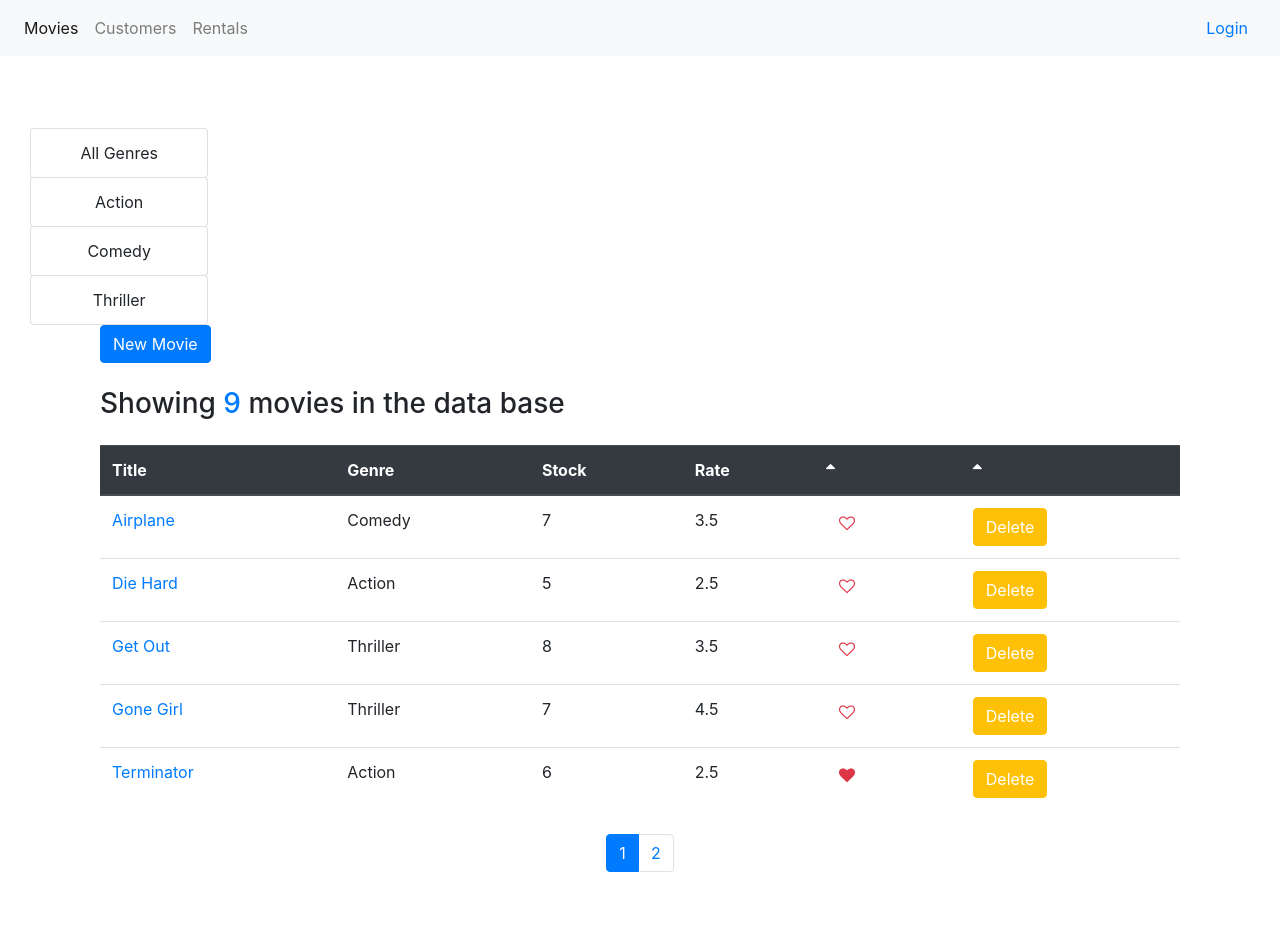
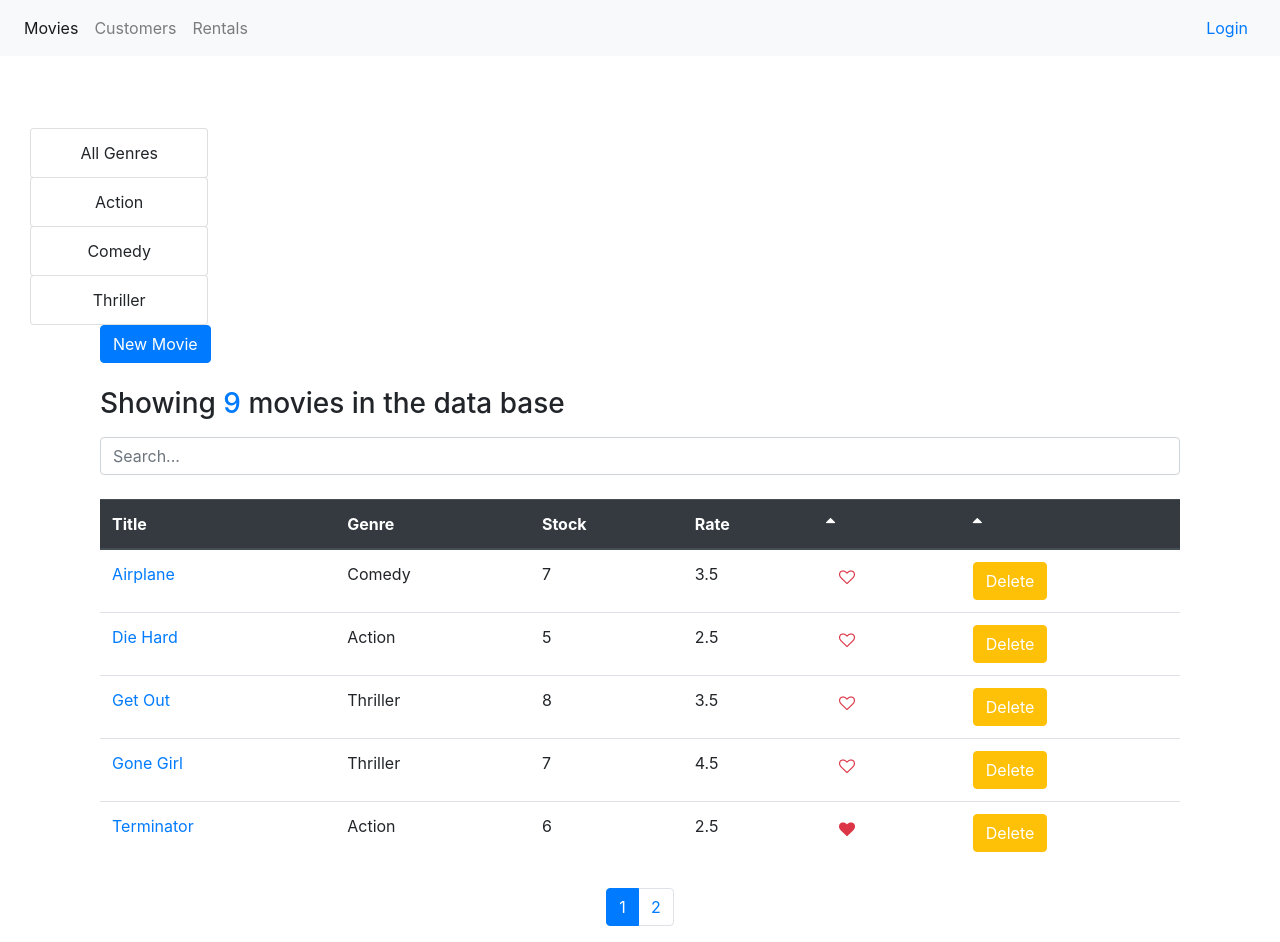
Before and after one commit to sungcastro/react-table, a React (Create React App) app: page /movies in a window 1280 px wide. Before the commit the page ends 888 px from the top, so only its background shows below. Built offline with nearby package versions, Linux system fonts and the light colour scheme.

Commit message:
Search Movies

```diff
--- /dev/null
+++ b/src/components/common/searchBox.jsx
@@ -0,0 +1,18 @@
+import React from "react";
+
+const SearchBox = ({ value, onChange }) => {
+  return (
+    <div>
+      <input
+        type="text"
+        name="query"
+        className="form-control my-3"
+        placeholder="Search..."
+        value={value}
+        onChange={e => onChange(e.currentTarget.value)}
+      />
+    </div>
+  );
+};
+
+export default SearchBox;
--- a/src/components/movies.jsx
+++ b/src/components/movies.jsx
@@ -2,6 +2,7 @@ import React, { Component } from "react";
 import MoviesTable from "./moviesTable";
 import Pagination from "./common/pagination";
 import ListGroup from "./common/listGroup";
+import SearchBox from "./common/searchBox";
 import { getMovies } from "../services/fakeMovieService";
 import { getGenres } from "../services/fakeGenreService";
 import { paginate } from "../utils/paginate";
@@ -14,6 +15,8 @@ class Movies extends Component {
     genres: [],
     pageSize: 5,
     currentPage: 1,
+    searchQuery: "",
+    selectedGenre: null,
     sortColum: { column: "title", order: "asc" }
   };
 
@@ -44,7 +47,11 @@ class Movies extends Component {
   };
 
   handleGenreSelect = genre => {
-    this.setState({ selectedGenre: genre, currentPage: 1 });
+    this.setState({ selectedGenre: genre, searchQuery: "", currentPage: 1 });
+  };
+
+  handleSearch = query => {
+    this.setState({ searchQuery: query, selectedGenre: null, currentPage: 1 });
   };
 
   getPageData = () => {
@@ -53,13 +60,17 @@ class Movies extends Component {
       currentPage,
       sortColum,
       selectedGenre,
+      searchQuery,
       movies: allMovies
     } = this.state;
 
-    const filtered =
-      selectedGenre && selectedGenre._id
-        ? allMovies.filter(m => m.genre._id === selectedGenre._id)
-        : allMovies;
+    let filtered = allMovies;
+    if (searchQuery)
+      filtered = allMovies.filter(m =>
+        m.title.toLowerCase().startsWith(searchQuery.toLocaleLowerCase())
+      );
+    else if (selectedGenre && selectedGenre._id)
+      filtered = allMovies.filter(m => m.genre._id === selectedGenre._id);
 
     const sorted = _.orderBy(filtered, [sortColum.column], [sortColum.order]);
 
@@ -72,7 +83,14 @@ class Movies extends Component {
   };
 
   render() {
-    const { pageSize, currentPage, sortColum } = this.state;
+    const {
+      genres,
+      pageSize,
+      currentPage,
+      sortColum,
+      selectedGenre,
+      searchQuery
+    } = this.state;
 
     const { length: count } = this.state.movies;
 
@@ -85,8 +103,8 @@ class Movies extends Component {
         <div className="row">
           <div className="col-2">
             <ListGroup
-              items={this.state.genres}
-              selectedItem={this.state.selectedGenre}
+              items={genres}
+              selectedItem={selectedGenre}
               onItemSelect={this.handleGenreSelect}
             />
           </div>
@@ -101,6 +119,7 @@ class Movies extends Component {
                 <span className="text-primary"> {totalCount} </span> movies in
                 the data base
               </h3>
+              <SearchBox value={searchQuery} onChange={this.handleSearch} />
               <MoviesTable
                 movies={movies}
                 sortColum={sortColum}
```
